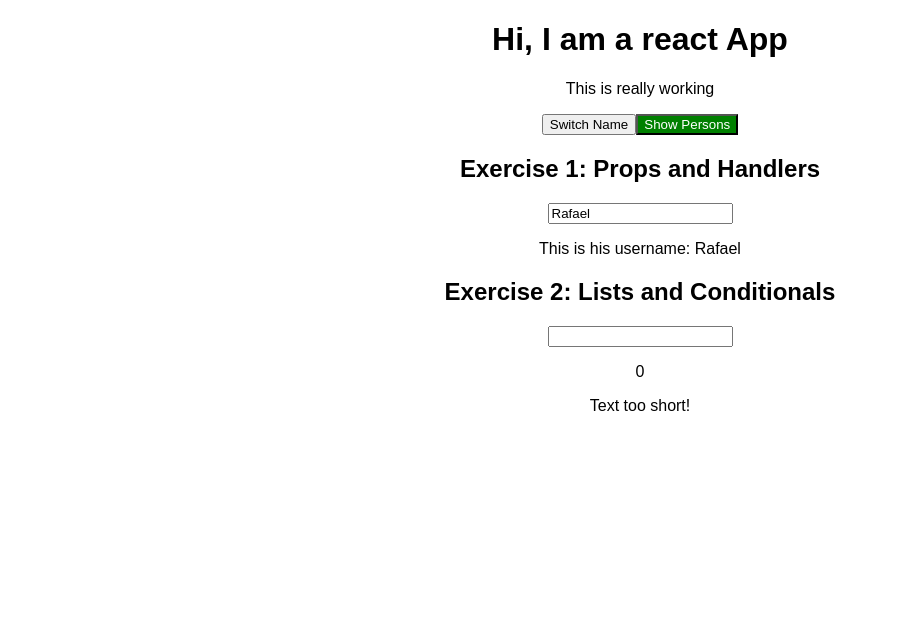
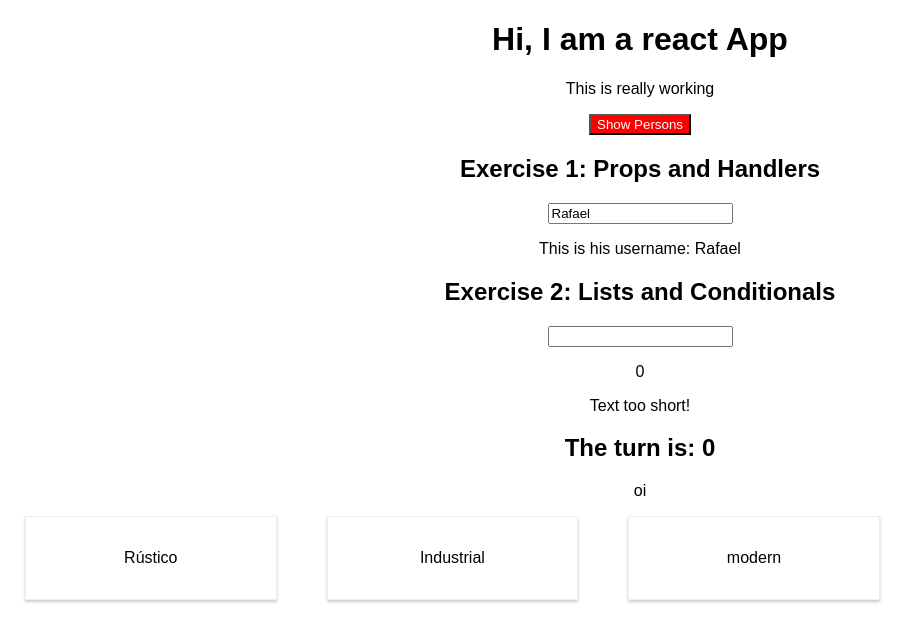
Before and after one commit to rafaelflorespereira/learningReact, a React (Create React App) app in the folder react-app/: page / in a window 1280 px wide. Shown: the top 642 px of the page, without its empty margins (0-920 px from the left). Built offline with nearby package versions, Linux system fonts and the light colour scheme.

Commit message:
added design quiz

```diff
--- a/react-app/package.json
+++ b/react-app/package.json
@@ -6,7 +6,8 @@
     "radium": "^0.26.1",
     "react": "^17.0.1",
     "react-dom": "^17.0.1",
-    "react-scripts": "1.1.5"
+    "react-scripts": "1.1.5",
+    "styled-components": "^5.2.1"
   },
   "scripts": {
     "start": "react-scripts start",
--- a/react-app/src/App.js
+++ b/react-app/src/App.js
@@ -5,7 +5,8 @@ import Userinput from './Person/UserInput'
 import Useroutput from './Person/UserOutput'
 import ValidationComponent from './Exercise2Components/ValidationComponent'
 import CharComponent from './Exercise2Components/CharComponent'
-import Radium from 'radium'
+import styled from 'styled-components'
+import HouseDesign from './HouseDesign/HouseDesign'
 
 class App extends Component {
   state = {
@@ -19,6 +20,19 @@ class App extends Component {
       { id: 1, username: 'Leda'},
       { id: 2, username: 'Pitty'}
     ],
+    houseDesigns: [
+      {id: 0, style: 'transitional'},
+      {id: 1, style: 'modern'},
+      {id: 2, style: 'Rústico'},
+      {id: 3, style: 'Clássico Chic'},
+      {id: 4, style: 'Industrial'},
+      {id: 5, style: 'Nautical'},
+      {id: 6, style: 'Scandinavian'},
+    ],
+    designScore: [
+      'oi'
+    ],
+    turn: 0,
     showPersons: false,
     lengthSize: 0,
     characters: ''
@@ -74,16 +88,38 @@ class App extends Component {
     this.setState({characters: characters.join('')})
   }
 
+  getRandom(arr, n) {
+    var result = new Array(n),
+        len = arr.length,
+        taken = new Array(len);
+    if (n > len)
+        throw new RangeError("getRandom: more elements taken than available");
+    while (n--) {
+        var x = Math.floor(Math.random() * len);
+        result[n] = arr[x in taken ? taken[x] : x];
+        taken[x] = --len in taken ? taken[len] : len;
+    }
+    return result;
+  }
+
+  addDesignScore(item) {
+    const userScore = [...this.state.designScore]
+    userScore.push(item.style)
+    const turn = this.state.turn + 1
+    this.setState({designScore: userScore, turn})
+  }
+
   render() {
     let persons = null
-    const style = {
-      backgroundColor: 'green',
-      color: 'white',
-      ':hover': {
-        backgroundColor: 'lightgreen',
-        color: 'black'
+    const StyledButton = styled.button`
+      background-color: ${props => props.alt ? 'red' : 'green'};
+      color: white;
+      cursor: pointer;
+      &:hover: {
+        background-color: ${props => props.alt ? 'salmon' : 'greenlight'};
+        color: black;
       }
-    }
+    `
 
     if (this.state.showPersons) {
       persons = (
@@ -99,7 +135,7 @@ class App extends Component {
           })}
         </div>
       )
-    }
+     }
 
     let characters = null
 
@@ -115,24 +151,33 @@ class App extends Component {
           })}
         </div>
       )
+    }
 
-      style.backgroundColor = 'red'
+    let houseDesigns = null
 
-      if(this.state.characters.length < 2) {
-        style.backgroundColor = 'red'
-      }
-
-      if(this.state.characters.length < 1) {
-
-      }
+    if(this.state.houseDesigns.length > 0) {
+      houseDesigns = (
+        <div>
+          {this.getRandom(this.state.houseDesigns, 3).map((design,index) => {
+            return <HouseDesign
+              category={design.style}
+              key={index}
+              addScore={() => this.addDesignScore(design)}
+            />
+          })}
+        </div>
+      )
     }
 
     return (
       <div className="App">
         <h1>Hi, I am a react App</h1>
         <p>This is really working</p>
-        <button onClick={this.switchNameHandler.bind(this, 'input')}>Switch Name</button>
-        <button style={style} onClick={this.showPersonsHandler}>Show Persons</button>
+        <StyledButton
+          alt={this.state.showPersons.toString()}
+          onClick={this.showPersonsHandler}
+          >Show Persons
+        </StyledButton>
         {persons}
         <h2>Exercise 1: Props and Handlers</h2>
         <Userinput user={this.state.users[0]} changeUsername={this.changeUsernameHandler}></Userinput>
@@ -149,9 +194,12 @@ class App extends Component {
           size={this.state.characters.length}
         />
         {characters}
+        <h2>The turn is: {this.state.turn}</h2>
+        <p>{this.state.designScore}</p>
+        {houseDesigns}
       </div>
     );
   }
 }
 
-export default Radium(App);
+export default App;
--- /dev/null
+++ b/react-app/src/HouseDesign/HouseDesign.js
@@ -0,0 +1,20 @@
+import React from 'react'
+
+const houseDesign = (props) => {
+  const styleBox = {
+    "margin": "0 25px",
+    "padding": "16px",
+    "border": "1px solid #eee",
+    "boxShadow": "0 2px 3px #ccc",
+    "textAlign": "center",
+    "float": "left",
+    "width": "17%"
+  }
+  return(
+    <div style={styleBox} onClick={props.addScore}>
+      <p>{props.category}</p>
+    </div>
+  )
+}
+
+export default houseDesign
--- a/react-app/src/Person/Person.css
+++ b/react-app/src/Person/Person.css
@@ -1,8 +1,6 @@
 .Person {
-  width: 60%;
-  margin: 16px auto;
-  padding: 16px;
-  border: 1px solid #eee;
-  box-shadow: 0 2px 3px #ccc;
-  text-align: center;
 }
+
+.bold {
+  font-weight: bold;
+}
--- a/react-app/src/Person/Person.js
+++ b/react-app/src/Person/Person.js
@@ -1,15 +1,27 @@
 import React from "react";
 import './Person.css';
+import styled from 'styled-components'
+const person = (props) => {
+  const StyledPersonDiv = styled.div`
+    width: 60%;
+    margin: 16px auto;
+    padding: 16px;
+    border: 1px solid #eee;
+    box-shadow: 0 2px 3px #ccc;
+    text-align: center;
 
-const person = (props) => {
+    @media (min-width: 500px):
+      width: '450px';
+    }
+  `
   return (
-    <div className="Person">
+    <StyledPersonDiv>
       <p>I'm {props.name} with {props.age} years old</p>
       <p>{props.children}</p>
-      <label htmlFor="changeName"></label>
-      <input id="changeName" onChange={props.changeName} value={props.name }></input>
-      <button onClick={props.delete}> Delete Me! </button>
-    </div>
+      <label >username</label>
+      <input onChange={props.changeName} value={props.name }></input>
+      <button onClick={props.delete}> delete me! </button>
+    </StyledPersonDiv>
   )
 }
 
```
Also changed, not shown: 1 other file (tests, documents, lock files or other folders).
